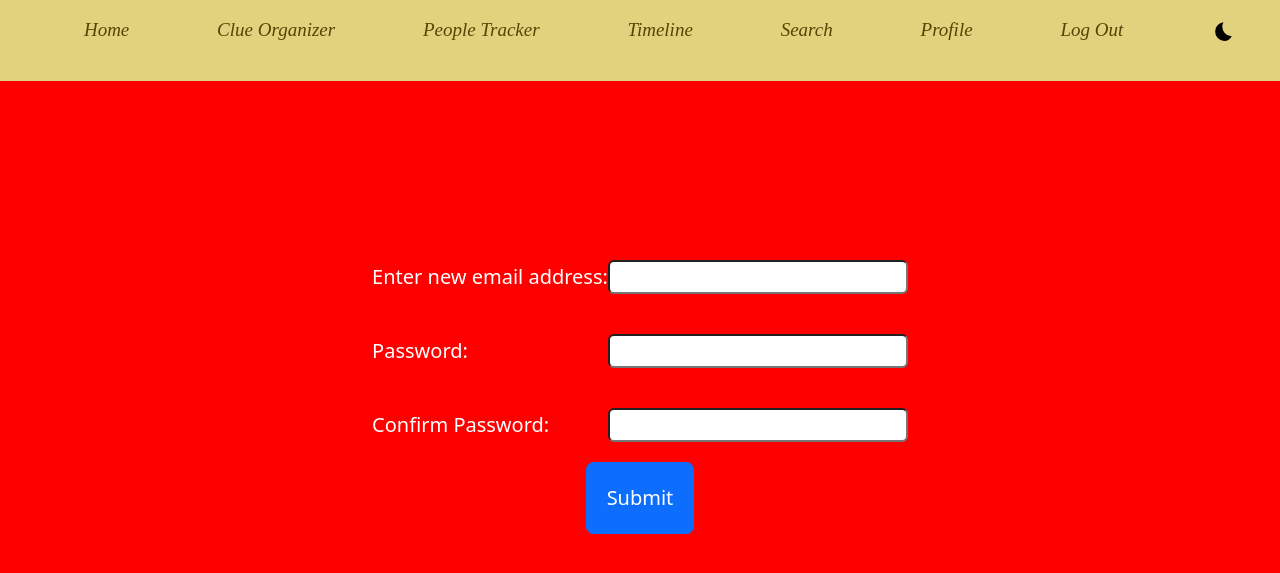
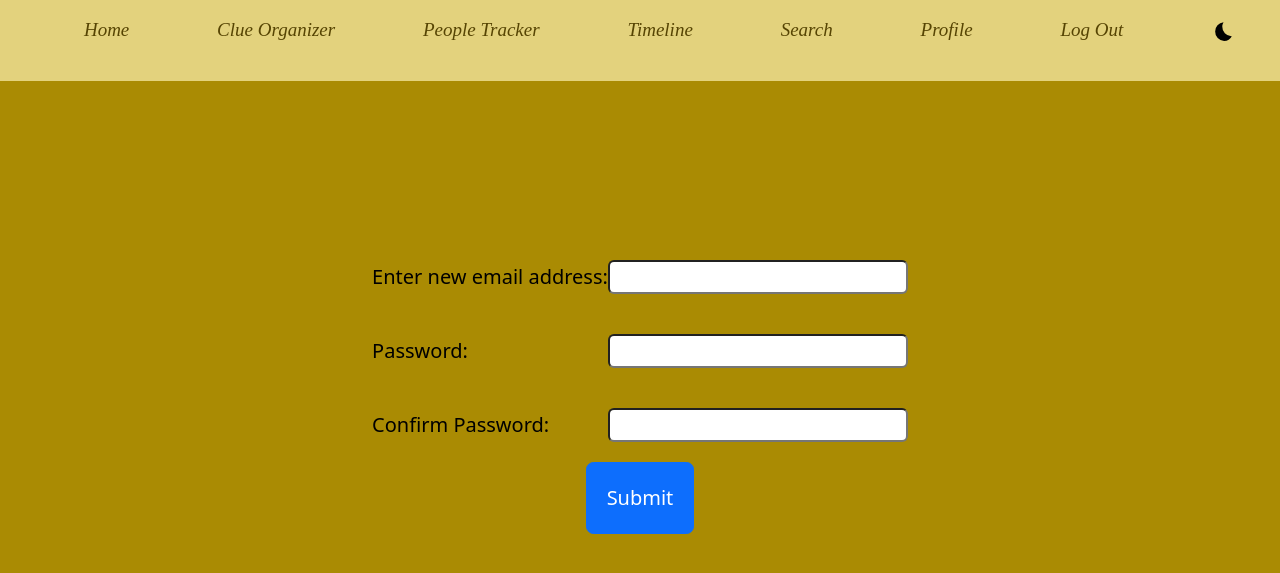
Before and after one commit to TheGoodCoder12/The-Mind-Map, a Flask app: page /changeEmail in a window 1280 px wide. Shown: the top 573 px of the page. Run offline with Flask 3, Linux system fonts and the light colour scheme; a user stored in the database is signed in.

Commit message:
Theme fixed in change email, password and username

```diff
--- a/static/css/change.css
+++ b/static/css/change.css
@@ -1,35 +1,41 @@
-*{
+* {
     padding: 0;
     margin: 0;
 }
-.main{
+
+.main {
     display: flex;
     justify-content: center;
     align-items: center;
     flex-direction: column;
     padding-top: 30vh;
 }
-form div{
+
+form div {
     display: flex;
     justify-content: space-between;
     align-items: center;
     padding: 20px;
 }
-:root{
-    --bgcolor: red;
-    --color: white;
+
+:root {
+    --bgcolor: rgb(170, 139, 3);
+    --text: black;
     font-size: 20px;
     font-weight: 600;
 
 }
-.dark-theme{
-    --bgcolor: rgb(204, 0, 255);
-    --color: black;
+
+.dark-theme {
+    --bgcolor: rgba(107, 87, 1, 0.979);
+    --text: rgb(255, 255, 255);
 }
-input{
+
+input {
     border-radius: 6px;
 }
-body{
+
+body {
     background-color: var(--bgcolor);
     color: var(--color);
 }
```
